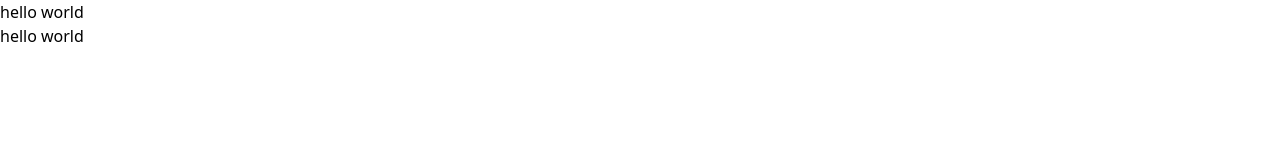
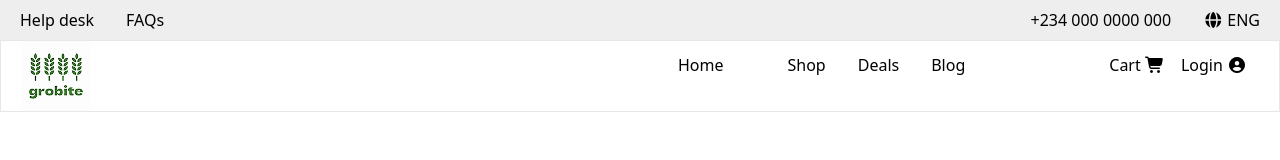
Before and after one commit to aliwayde-shagor/Digital-marketing-assignment, a plain HTML site: page index.html in a window 1280 px wide. Drawn offline with nearby package versions, Linux system fonts and the light colour scheme.

Commit message:
navber end

```diff
--- a/index.html
+++ b/index.html
@@ -11,15 +11,73 @@
       rel="stylesheet"
     />
     <!-- Font awesome cden -->
-     <link rel="stylesheet" href="https://cdnjs.cloudflare.com/ajax/libs/font-awesome/7.0.0/css/all.min.css" integrity="sha512-DxV+EoADOkOygM4IR9yXP8Sb2qwgidEmeqAEmDKIOfPRQZOWbXCzLC6vjbZyy0vPisbH2SyW27+ddLVCN+OMzQ==" crossorigin="anonymous" referrerpolicy="no-referrer" />
-     <!-- Tailwind css cdn -->
-      <script src="https://cdn.tailwindcss.com"></script>
-      <!-- DaisyUI cdn -->
-       <script src="https://cdn.jsdelivr.net/npm/@tailwindcss/browser@4"></script>
-    <title>Document</title>
+    <link
+      rel="stylesheet"
+      href="https://cdnjs.cloudflare.com/ajax/libs/font-awesome/7.0.0/css/all.min.css"
+      integrity="sha512-DxV+EoADOkOygM4IR9yXP8Sb2qwgidEmeqAEmDKIOfPRQZOWbXCzLC6vjbZyy0vPisbH2SyW27+ddLVCN+OMzQ=="
+      crossorigin="anonymous"
+      referrerpolicy="no-referrer"
+    />
+    <!-- Tailwind css cdn -->
+    <script src="https://cdn.tailwindcss.com"></script>
+    <!-- DaisyUI cdn -->
+    <script src="https://cdn.jsdelivr.net/npm/@tailwindcss/browser@4"></script>
+    <title>Grocery shop</title>
   </head>
-  <body>
-    <h1>hello world</h1>
-    <h2>hello world</h2>
+  <body class="bg-[#FFFFFF]">
+    <!-- header part start -->
+    <header>
+      <nav>
+        <!--start navber-1 -->
+        <div
+          class="max-w-screen-2xl mx-auto flex justify-between bg-[#EEEEEE] p-2 px-5"
+        >
+          <div class="flex gap-8">
+            <p>Help desk</p>
+            <p>FAQs</p>
+          </div>
+          <div class="flex gap-8">
+            <p>+234 000 0000 000</p>
+            <p><i class="fa-solid fa-globe"></i> ENG</p>
+          </div>
+        </div>
+        <!--start navber-2 -->
+        <div
+          class="max-w-screen-2xl mx-auto flex justify-between px-5 bg-[#FFFFFF] border"
+        >
+          <h1>
+            <img src="assets/logo.png" alt="" />
+          </h1>
+          <div class="flex gap-36 p-3">
+            <ul class="flex space-x-8">
+              <li class="text-[1rem] font-medium text-[#000000] hover:text-[#ffc421]">
+                <a href="">Home</a>
+              </li>
+              <li class="text-[1rem] font-medium text-[#000000] hover:text-[#ffc421]">
+                <a href="">Shop</a>
+              </li>
+              <li class="text-[1rem] font-medium text-[#000000] hover:text-[#ffc421]">
+                <a href="">Deals</a>
+              </li>
+              <li class="text-[1rem] font-medium text-[#000000] hover:text-[#ffc421]">
+                <a href="">Blog</a>
+              </li>
+            </ul>
+            <div class="flex gap-4">
+              <p class="text-[1rem] font-medium text-[#000000]">Cart <i class="fa-solid fa-cart-shopping text-[1rem] "></i></p>
+
+              <p  class="text-[1rem] font-medium text-[#000000]">Login <i class="fa-solid fa-circle-user"></i></p>
+            </div>
+          </div>
+        </div>
+      </nav>
+    </header>
+    <!-- header part end -->
+    <!-- main part start -->
+    <main></main>
+    <!-- main part end -->
+    <!-- footer part start -->
+    <footer></footer>
+    <!-- footer part end -->
   </body>
 </html>
```
Also changed, not shown: assets/logo.png (added).
